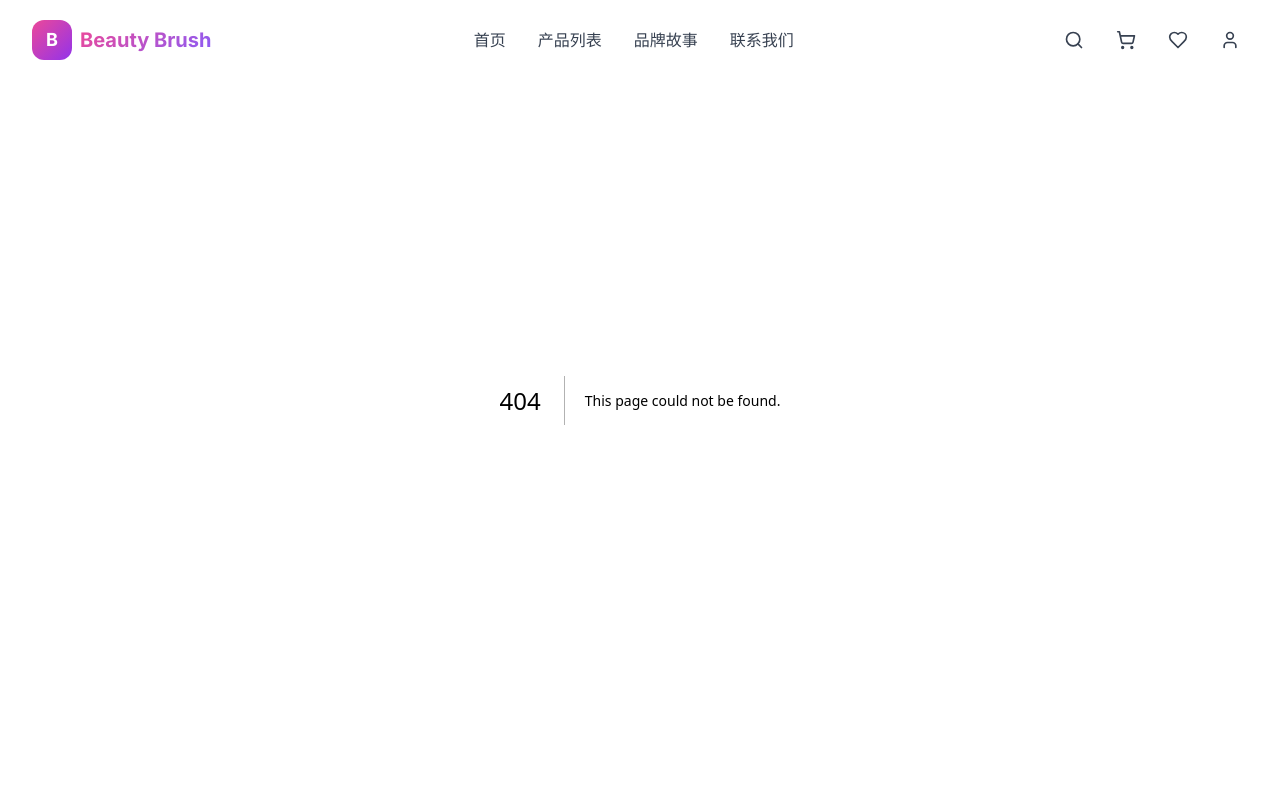
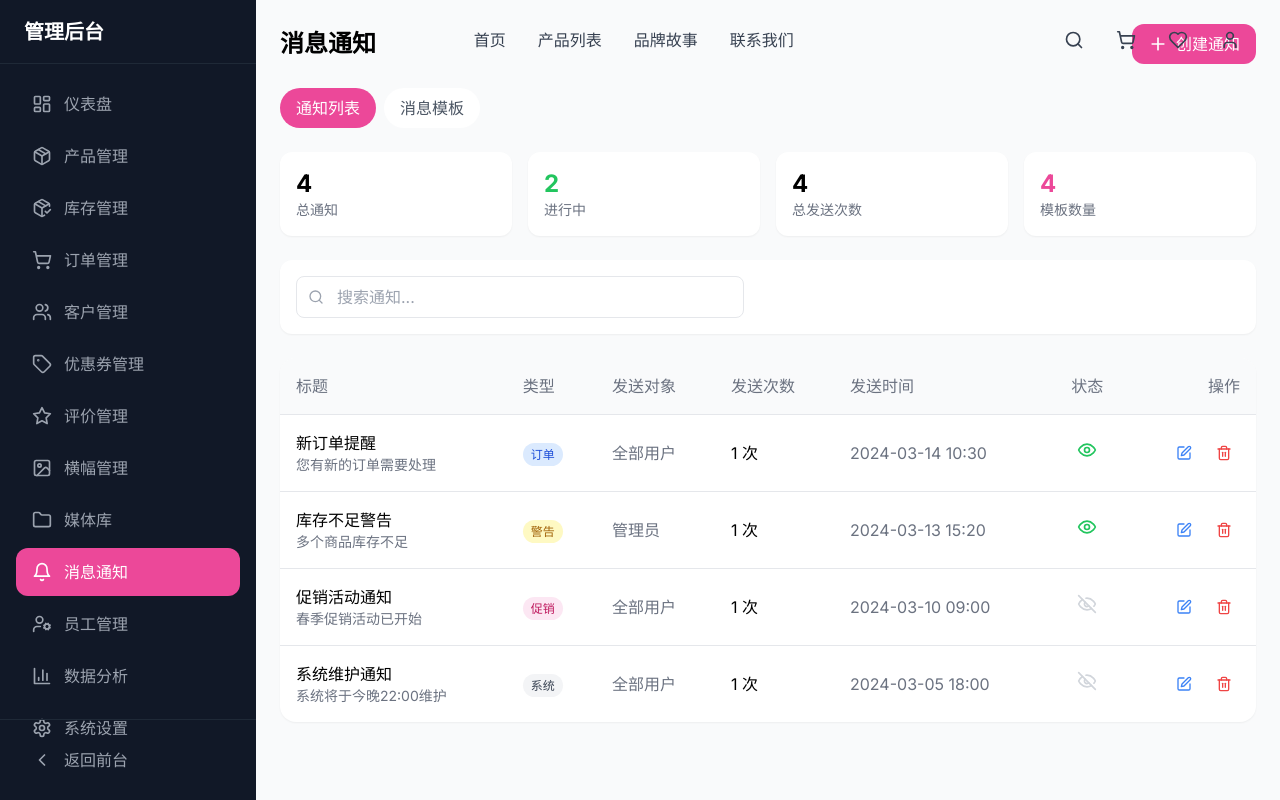
Before and after one commit to tomisnotcat/beauty-brush-store, a Next.js app: page /admin/notifications in a window 1280 px wide. Before the commit this address had no page. Shown: the top 800 px of the page. Built offline with nearby package versions, Linux system fonts and the light colour scheme.

Commit message:
feat: 添加消息通知管理页面

```diff
--- a/src/app/admin/layout.js
+++ b/src/app/admin/layout.js
@@ -3,7 +3,7 @@
 import { useState, useEffect } from 'react'
 import Link from 'next/link'
 import { usePathname } from 'next/navigation'
-import { LayoutDashboard, Package, ShoppingCart, Users, BarChart3, Settings, LogOut, Menu, X, ChevronLeft, Image, Star, PackageCheck, Tag, Folder, UserCog } from 'lucide-react'
+import { LayoutDashboard, Package, ShoppingCart, Users, BarChart3, Settings, LogOut, Menu, X, ChevronLeft, Image, Star, PackageCheck, Tag, Folder, UserCog, Bell } from 'lucide-react'
 
 const menuItems = [
   { name: '仪表盘', href: '/admin', icon: LayoutDashboard },
@@ -15,6 +15,7 @@ const menuItems = [
   { name: '评价管理', href: '/admin/reviews', icon: Star },
   { name: '横幅管理', href: '/admin/banners', icon: Image },
   { name: '媒体库', href: '/admin/media', icon: Folder },
+  { name: '消息通知', href: '/admin/notifications', icon: Bell },
   { name: '员工管理', href: '/admin/staff', icon: UserCog },
   { name: '数据分析', href: '/admin/analytics', icon: BarChart3 },
   { name: '系统设置', href: '/admin/settings', icon: Settings },
--- /dev/null
+++ b/src/app/admin/notifications/page.js
@@ -0,0 +1,172 @@
+'use client'
+
+import { useState } from 'react'
+import { Bell, Plus, Edit, Trash2, Send, Eye, EyeOff, Search } from 'lucide-react'
+
+export default function AdminNotificationsPage() {
+  const [tab, setTab] = useState('notifications')
+
+  const notifications = [
+    { id: 1, title: '新订单提醒', content: '您有新的订单需要处理', type: 'order', target: 'all', sent: 1, date: '2024-03-14 10:30', active: true },
+    { id: 2, title: '库存不足警告', content: '多个商品库存不足', type: 'warning', target: 'admin', sent: 1, date: '2024-03-13 15:20', active: true },
+    { id: 3, title: '促销活动通知', content: '春季促销活动已开始', type: 'promotion', target: 'all', sent: 1, date: '2024-03-10 09:00', active: false },
+    { id: 4, title: '系统维护通知', content: '系统将于今晚22:00维护', type: 'system', target: 'all', sent: 1, date: '2024-03-05 18:00', active: false },
+  ]
+
+  const templates = [
+    { id: 1, name: '订单确认', content: '您的订单已确认，我们会尽快处理', type: 'order' },
+    { id: 2, name: '发货通知', content: '您的订单已发货，快递单号：{tracking}', type: 'shipping' },
+    { id: 3, name: '签收提醒', content: '您的订单已送达，请确认收货', type: 'delivery' },
+    { id: 4, name: '评价邀请', content: '感谢您的购买，请对我们的服务做出评价', type: 'review' },
+  ]
+
+  const getTypeBadge = (type) => {
+    const colors = {
+      order: 'bg-blue-100 text-blue-700',
+      warning: 'bg-yellow-100 text-yellow-700',
+      promotion: 'bg-rose-100 text-rose-700',
+      system: 'bg-gray-100 text-gray-700',
+    }
+    const labels = { order: '订单', warning: '警告', promotion: '促销', system: '系统' }
+    return <span className={`px-2 py-1 rounded-full text-xs ${colors[type]}`}>{labels[type]}</span>
+  }
+
+  const toggleActive = (id) => {
+    alert('状态已切换')
+  }
+
+  const deleteNotification = (id) => {
+    if (confirm('确定删除？')) alert('已删除')
+  }
+
+  return (
+    <div>
+      <div className="flex items-center justify-between mb-6">
+        <h1 className="text-2xl font-bold">消息通知</h1>
+        <button className="px-4 py-2 bg-rose-500 text-white rounded-xl hover:bg-rose-600 flex items-center gap-2">
+          <Plus className="w-5 h-5" />
+          创建通知
+        </button>
+      </div>
+
+      {/* Tabs */}
+      <div className="flex gap-2 mb-6">
+        <button
+          onClick={() => setTab('notifications')}
+          className={`px-4 py-2 rounded-full font-medium transition ${
+            tab === 'notifications' ? 'bg-rose-500 text-white' : 'bg-white text-gray-600'
+          }`}
+        >
+          通知列表
+        </button>
+        <button
+          onClick={() => setTab('templates')}
+          className={`px-4 py-2 rounded-full font-medium transition ${
+            tab === 'templates' ? 'bg-rose-500 text-white' : 'bg-white text-gray-600'
+          }`}
+        >
+          消息模板
+        </button>
+      </div>
+
+      {tab === 'notifications' && (
+        <>
+          {/* Stats */}
+          <div className="grid grid-cols-4 gap-4 mb-6">
+            <div className="bg-white rounded-xl p-4 shadow-sm">
+              <p className="text-2xl font-bold">{notifications.length}</p>
+              <p className="text-sm text-gray-500">总通知</p>
+            </div>
+            <div className="bg-white rounded-xl p-4 shadow-sm">
+              <p className="text-2xl font-bold text-green-500">{notifications.filter(n => n.active).length}</p>
+              <p className="text-sm text-gray-500">进行中</p>
+            </div>
+            <div className="bg-white rounded-xl p-4 shadow-sm">
+              <p className="text-2xl font-bold">{notifications.reduce((s, n) => s + n.sent, 0)}</p>
+              <p className="text-sm text-gray-500">总发送次数</p>
+            </div>
+            <div className="bg-white rounded-xl p-4 shadow-sm">
+              <p className="text-2xl font-bold text-rose-500">{templates.length}</p>
+              <p className="text-sm text-gray-500">模板数量</p>
+            </div>
+          </div>
+
+          {/* Search */}
+          <div className="bg-white rounded-xl p-4 shadow-sm mb-6">
+            <div className="relative max-w-md">
+              <Search className="w-4 h-4 absolute left-3 top-1/2 -translate-y-1/2 text-gray-400" />
+              <input
+                type="text"
+                placeholder="搜索通知..."
+                className="w-full pl-10 pr-4 py-2 border rounded-lg"
+              />
+            </div>
+          </div>
+
+          {/* Notifications Table */}
+          <div className="bg-white rounded-2xl shadow-sm overflow-hidden">
+            <table className="w-full">
+              <thead className="bg-gray-50">
+                <tr>
+                  <th className="text-left p-4 font-medium text-gray-500">标题</th>
+                  <th className="text-left p-4 font-medium text-gray-500">类型</th>
+                  <th className="text-left p-4 font-medium text-gray-500">发送对象</th>
+                  <th className="text-left p-4 font-medium text-gray-500">发送次数</th>
+                  <th className="text-left p-4 font-medium text-gray-500">发送时间</th>
+                  <th className="text-center p-4 font-medium text-gray-500">状态</th>
+                  <th className="text-right p-4 font-medium text-gray-500">操作</th>
+                </tr>
+              </thead>
+              <tbody>
+                {notifications.map(n => (
+                  <tr key={n.id} className="border-t hover:bg-gray-50">
+                    <td className="p-4">
+                      <p className="font-medium">{n.title}</p>
+                      <p className="text-sm text-gray-500 truncate max-w-xs">{n.content}</p>
+                    </td>
+                    <td className="p-4">{getTypeBadge(n.type)}</td>
+                    <td className="p-4 text-gray-500">{n.target === 'all' ? '全部用户' : '管理员'}</td>
+                    <td className="p-4">{n.sent} 次</td>
+                    <td className="p-4 text-gray-500">{n.date}</td>
+                    <td className="p-4 text-center">
+                      <button onClick={() => toggleActive(n.id)}>
+                        {n.active ? <Eye className="w-5 h-5 text-green-500" /> : <EyeOff className="w-5 h-5 text-gray-300" />}
+                      </button>
+                    </td>
+                    <td className="p-4">
+                      <div className="flex justify-end gap-2">
+                        <button className="p-2 hover:bg-gray-100 rounded-lg"><Edit className="w-4 h-4 text-blue-500" /></button>
+                        <button onClick={() => deleteNotification(n.id)} className="p-2 hover:bg-gray-100 rounded-lg"><Trash2 className="w-4 h-4 text-red-500" /></button>
+                      </div>
+                    </td>
+                  </tr>
+                ))}
+              </tbody>
+            </table>
+          </div>
+        </>
+      )}
+
+      {tab === 'templates' && (
+        <div className="grid grid-cols-2 gap-4">
+          {templates.map(t => (
+            <div key={t.id} className="bg-white rounded-xl p-6 shadow-sm">
+              <div className="flex items-center justify-between mb-3">
+                <h3 className="font-bold">{t.name}</h3>
+                {getTypeBadge(t.type)}
+              </div>
+              <p className="text-gray-600 text-sm mb-4">{t.content}</p>
+              <div className="flex gap-2">
+                <button className="flex-1 py-2 bg-rose-50 text-rose-600 rounded-lg text-sm hover:bg-rose-100">编辑</button>
+                <button className="px-4 py-2 border rounded-lg text-sm hover:bg-gray-50">预览</button>
+              </div>
+            </div>
+          ))}
+          <button className="border-2 border-dashed border-gray-200 rounded-xl p-6 flex items-center justify-center text-gray-400 hover:border-rose-500 hover:text-rose-500 transition">
+            <Plus className="w-5 h-5 mr-2" /> 添加模板
+          </button>
+        </div>
+      )}
+    </div>
+  )
+}
```
